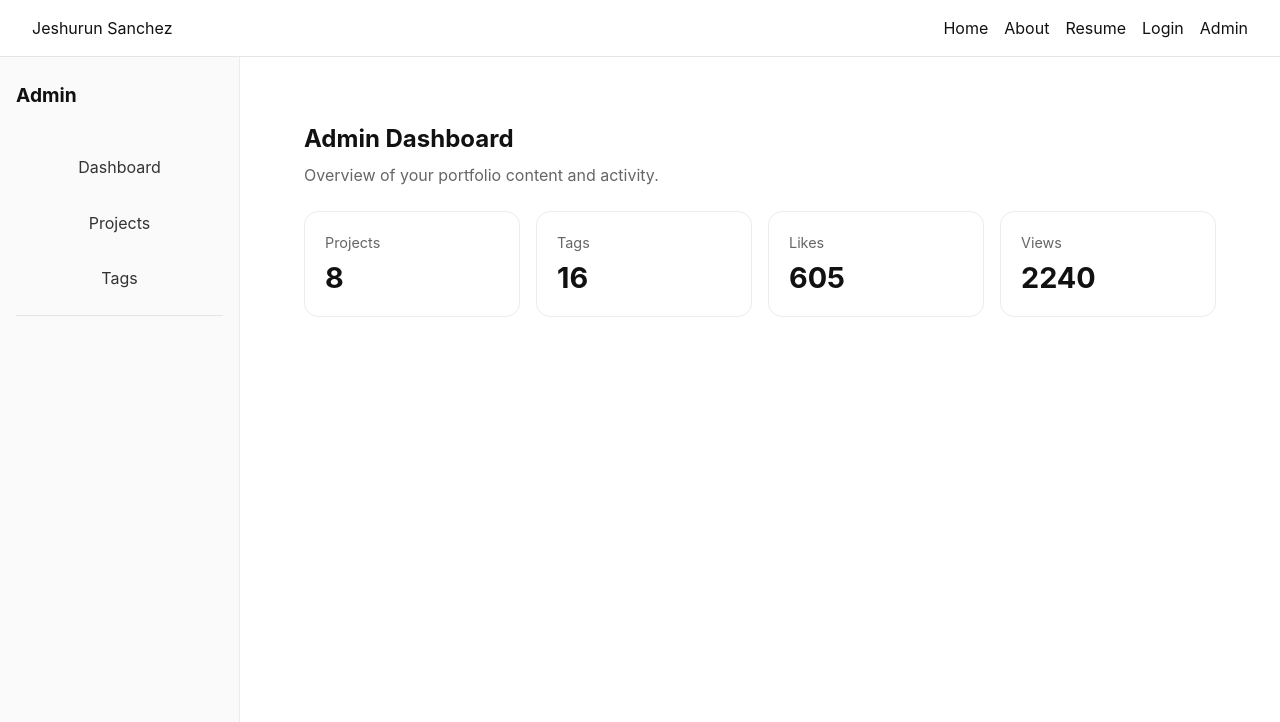
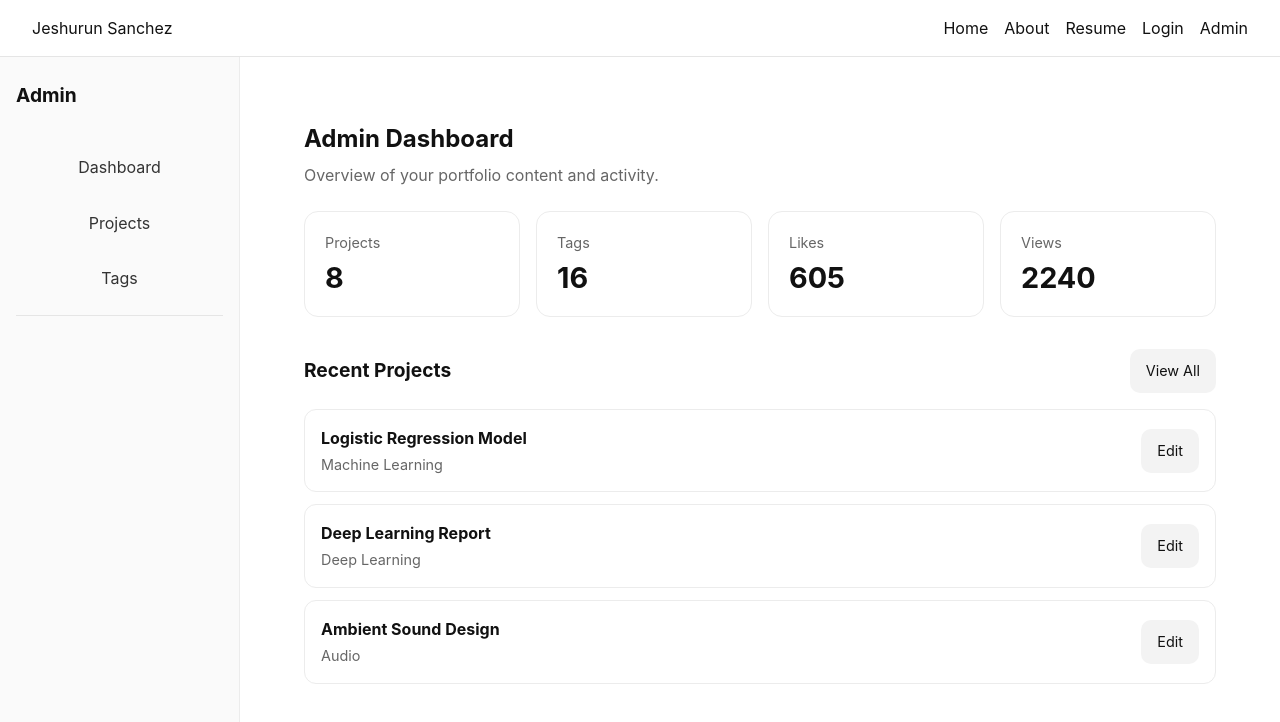
Before and after one commit to jeshurunjet/gallery-portfolio, a React (Vite) app in the folder frontend/: page /admin in a window 1280 px wide. Shown: the top 722 px of the page. Built offline with nearby package versions, Linux system fonts and the light colour scheme.

Commit message:
Add recent projects section to admin dashboard

```diff
--- a/frontend/src/index.css
+++ b/frontend/src/index.css
@@ -961,6 +961,12 @@ main {
     grid-template-columns: 1fr;
   }
 }
+@media (max-width: 700px) {
+  .admin-recent-row {
+    flex-direction: column;
+    align-items: flex-start;
+  }
+}
 
 .admin-stats-grid {
   margin-top: 1.5rem;
@@ -995,3 +1001,49 @@ main {
   line-height: 1.2;
   color: #111;
 }
+
+.admin-section {
+  margin-top: 2rem;
+}
+
+.admin-section-header {
+  display: flex;
+  justify-content: space-between;
+  align-items: center;
+  gap: 1rem;
+  margin-bottom: 1rem;
+  flex-wrap: wrap;
+}
+
+.admin-section-header h2 {
+  font-size: 1.2rem;
+  color: #111;
+}
+
+.admin-recent-list {
+  display: flex;
+  flex-direction: column;
+  gap: 0.75rem;
+}
+
+.admin-recent-row {
+  display: flex;
+  justify-content: space-between;
+  align-items: center;
+  gap: 1rem;
+  padding: 1rem;
+  border: 1px solid #ececec;
+  border-radius: 12px;
+  background: #fff;
+}
+
+.admin-recent-info h3 {
+  font-size: 1rem;
+  color: #111;
+}
+
+.admin-recent-info p {
+  margin-top: 0.25rem;
+  color: #666;
+  font-size: 0.9rem;
+}
--- a/frontend/src/pages/admin/AdminDashboardPage.tsx
+++ b/frontend/src/pages/admin/AdminDashboardPage.tsx
@@ -1,3 +1,4 @@
+import { Link } from "react-router-dom";
 import { useMemo } from "react";
 import { projects } from "../../data/projects";
 
@@ -23,6 +24,8 @@ function AdminDashboardPage() {
       totalViews,
     };
   }, []);
+
+  const recentProjects = projects.slice(-3).reverse();
 
   return (
     <main>
@@ -54,6 +57,33 @@ function AdminDashboardPage() {
           <h2>{stats.totalViews}</h2>
         </div>
       </div>
+
+      <section className="admin-section">
+        <div className="admin-section-header">
+          <h2>Recent Projects</h2>
+          <Link to="/admin/projects" className="admin-secondary-button">
+            View All
+          </Link>
+        </div>
+
+        <div className="admin-recent-list">
+          {recentProjects.map((project) => (
+            <div key={project.id} className="admin-recent-row">
+              <div className="admin-recent-info">
+                <h3>{project.title}</h3>
+                <p>{project.category}</p>
+              </div>
+
+              <Link
+                to={`/admin/projects/${project.id}/edit`}
+                className="admin-secondary-button"
+              >
+                Edit
+              </Link>
+            </div>
+          ))}
+        </div>
+      </section>
     </main>
   );
 }
```
